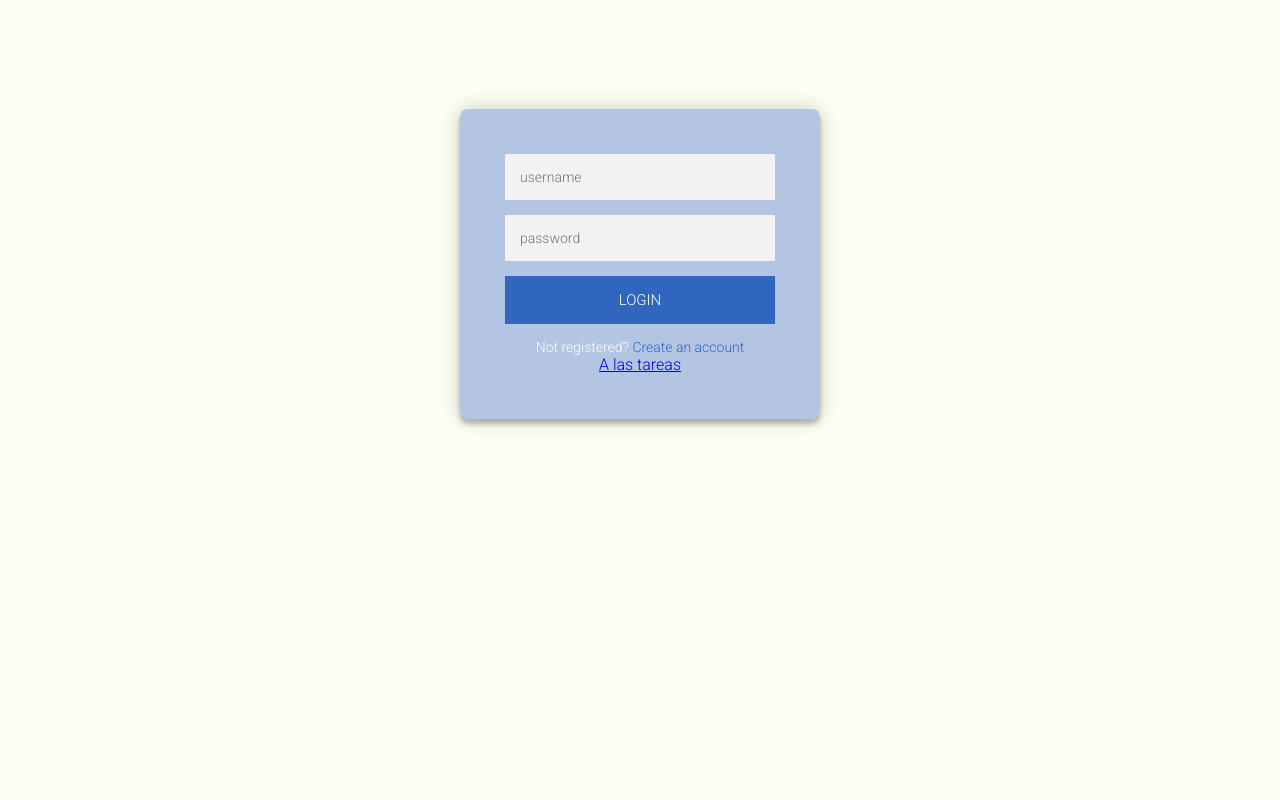
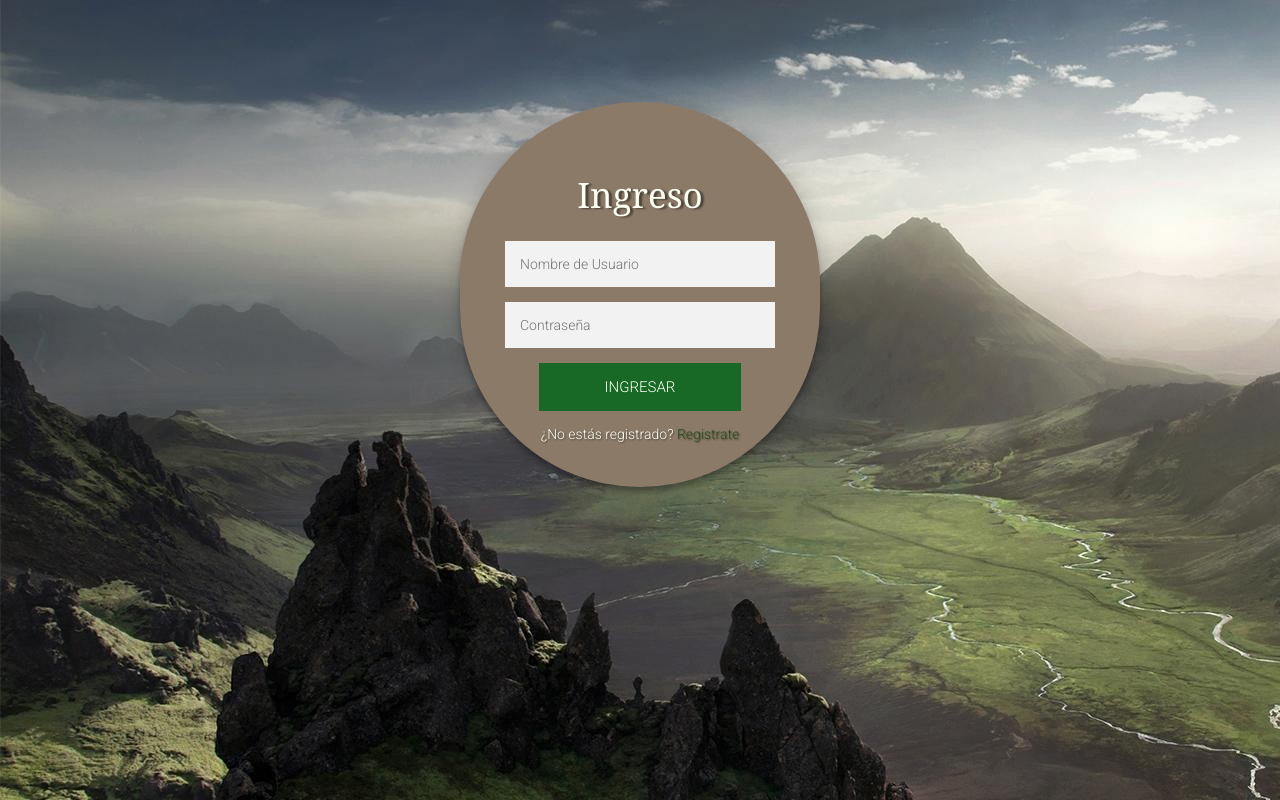
Before and after one commit to onlyG19/Control2_TBD2023, a Vue app in the folder src/frontend/: page / in a window 1280 px wide. Built offline with nearby package versions, Linux system fonts and the light colour scheme.

Commit message:
[Maximiliano Ormeño] - Fix Login
Se arregla el error que hacía que la solicitud desde el login no enviara parámetros, Se prueba un nuevo estilo para el login

```diff
--- a/src/frontend/index.html
+++ b/src/frontend/index.html
@@ -6,7 +6,7 @@
     <meta name="viewport" content="width=device-width, initial-scale=1.0">
     <title>My To-Do</title>
   </head>
-  <body>
+  <body style="margin: 0;">
     <div id="app"></div>
     <script type="module" src="/src/main.js"></script>
   </body>
--- a/src/frontend/src/assets/main.css
+++ /dev/null
@@ -1,3 +0,0 @@
-.title{
-    color: turquoise;
-}
--- a/src/frontend/src/views/Login.vue
+++ b/src/frontend/src/views/Login.vue
@@ -1,11 +1,13 @@
 <template>
+  <body>
     <div class="login-page">
       <div class="form">
         <form class="register-form" v-show="!login">
+          <h1 class="title">Registro</h1>
           <input
             class="error-input"
             type="text"
-          placeholder="username"
+            placeholder="Nombre de Usuario"
             v-model="username"
             @blur="v$.username.$touch"
           />
@@ -17,7 +19,7 @@
           <input
             class="error-input"
             type="password"
-          placeholder="password"
+            placeholder="Contraseña"
             v-model="password"
             @blur="v$.password.$touch"
           />
@@ -26,7 +28,7 @@
               Se necesita contraseña
             </p>
           </div>
-        <input
+          <!-- <input
             class="error-input"
             type="text"
             placeholder="email address"
@@ -35,112 +37,35 @@
           />
           <div class="error-div">
             <p class="error-text" v-show="v$.email.$error">Se necesita correo</p>
-        </div>
-        <button @click.prevent="registerUser">create</button>
+          </div> -->
+          <button @click.prevent="registerUser">Registro</button>
           <p class="message">
-          Already registered? <a href="#" @click="changeClean">Sign In</a>
+            ¿Ya estás registrado? <a href="#" @click="changeClean">Ingresar</a>
           </p>
         </form>
 
         <form class="login-form" v-show="login">
-        <input type="text" placeholder="username" />
+          <h1 class="title">Ingreso</h1>
+          <input type="text" placeholder="Nombre de Usuario" v-model="usernamel"/>
           <div class="error-div">
             <p class="error-text" v-show="false">Usuario ingresado no existe</p>
           </div>
-        <input type="password" placeholder="password" />
+          <input type="password" placeholder="Contraseña" v-model="passwordl"/>
           <div class="error-div">
-          <p class="error-text" v-show="false">
+            <p class="error-text" v-show="false" >
               La contraseña no coincide con el usuario
             </p>
           </div>
-        <button @click.prevent="loginUser">login</button>
+          <button @click.prevent="loginUser">Ingresar</button>
           <p class="message">
-          Not registered?
-          <a href="#" @click="login = !login">Create an account</a>
+            ¿No estás registrado?
+            <a href="#" @click="login = !login">Registrate</a>
           </p>
-        <a href="/Task">A las tareas</a>
         </form>
       </div>
     </div>
+  </body>
 </template>
-
-<style>
-@import url(https://fonts.googleapis.com/css?family=Roboto:300);
-
-.login-page {
-  width: 360px;
-  padding: 8% 0 0;
-  margin: auto;
-}
-.error-div {
-  height: 15px;
-}
-.error-text {
-  font-size: 75%;
-  color: #eb2f06;
-  margin: 0;
-  text-align: left;
-  line-height: 1;
-}
-.form {
-  position: relative;
-  z-index: 1;
-  background: #b4c5e4;
-  max-width: 360px;
-  margin: 0 auto 100px;
-  padding: 45px;
-  text-align: center;
-  border-radius: 0.5rem;
-  box-shadow: 0 0 20px 0 rgba(0, 0, 0, 0.2), 0 5px 5px 0 rgba(0, 0, 0, 0.24);
-}
-.form input {
-  font-family: "Roboto", sans-serif;
-  outline: 0;
-  background: #f2f2f2;
-  width: 100%;
-  border: 0;
-  padding: 15px;
-  box-sizing: border-box;
-  font-size: 14px;
-}
-.form button {
-  font-family: "Roboto", sans-serif;
-  text-transform: uppercase;
-  outline: 0;
-  background: #3066be;
-  width: 100%;
-  border: 0;
-  padding: 15px;
-  color: #fbfff1;
-  font-size: 15px;
-  -webkit-transition: all 0.3 ease;
-  transition: all 0.3 ease;
-  cursor: pointer;
-}
-.form button:hover,
-.form button:active,
-.form button:focus {
-  background: #090c9b;
-}
-.form .message {
-  margin: 15px 0 0;
-  color: #fbfff1;
-  font-size: 14px;
-}
-.form .message a {
-  color: #3066be;
-  text-decoration: none;
-}
-.form .register-form {
-  display: block;
-}
-body {
-  background-color: #fbfff1;
-  font-family: "Roboto", sans-serif;
-  -webkit-font-smoothing: antialiased;
-  -moz-osx-font-smoothing: grayscale;
-}
-</style>
 
 <script>
 /*
@@ -161,6 +86,8 @@ export default {
       email: "",
       password: "",
       login: true,
+      usernamel: "",
+      passwordl:""
     };
   },
   validations() {
@@ -200,8 +127,8 @@ export default {
 
     async loginUser() {
       const userData = {
-        nombre: this.username,
-        password: this.password,
+        nombre: this.usernamel,
+        password: this.passwordl,
       };
 
       try {
@@ -217,13 +144,14 @@ export default {
 
           // Redirige al usuario a la página principal o a donde desees después del inicio de sesión
           // Puedes usar Vue Router para manejar la navegación
-          this.$router.push("/dashboard"); // Reemplaza '/dashboard' con la ruta de tu página principal
+          this.$router.push("/task"); // Reemplaza '/dashboard' con la ruta de tu página principal
         } else {
           console.error("Error en el inicio de sesión");
         }
       } catch (error) {
         console.log("Error en la solicitud");
         console.log(error);
+        alert("Credenciales incorrectas, Ingrese nuevamente");
       }
     },
   },
@@ -232,57 +160,106 @@ export default {
 /*
   ###### FIN VALIDACIONES ##########
 */
-// Obtener todos los elementos con la clase "message a"
-var messageLinks = document.querySelectorAll(".message a");
+</script>
 
-// Agregar un controlador de eventos de clic a cada enlace
-messageLinks.forEach(function (link) {
-  link.addEventListener("click", function () {
-    // Obtener todos los elementos <form>
-    var forms = document.querySelectorAll("form");
+<style scoped>
+@import url(https://fonts.googleapis.com/css?family=Roboto:300);
 
-    // Iterar a través de los elementos <form> y aplicar la animación a cada uno
-    forms.forEach(function (form) {
-      // Obtener el estilo actual del formulario
-      var computedStyle = window.getComputedStyle(form);
-
-      // Obtener la altura actual y la opacidad actual
-      var currentHeight = parseFloat(computedStyle.height);
-      var currentOpacity = parseFloat(computedStyle.opacity);
-
-      // Definir la velocidad de la animación (puedes ajustarla según tus necesidades)
-      var animationSpeed = 300; // milisegundos
-
-      // Verificar si el formulario está visible o oculto
-      if (currentHeight > 0 && currentOpacity > 0) {
-        // Si está visible, ocultarlo gradualmente
-        var targetHeight = 0;
-        var targetOpacity = 0;
-      } else {
-        // Si está oculto, mostrarlo gradualmente
-        var targetHeight = form.scrollHeight;
-        var targetOpacity = 1;
+body {
+  text-shadow: 1px 1px 2px rgba(0,0,0,0.47);
+  font-family: "Roboto", sans-serif;
+  -webkit-font-smoothing: antialiased;
+  -moz-osx-font-smoothing: grayscale;
+  margin: 0;
+  /* background-color: #3c3744; */
+  background-image: url('../img/Mountains.jpg');
+  min-height: 100vh;
+  overflow: hidden;
+}
+.login-page {
+  width: 360px;
+  padding: 8% 0 0;
+  margin: auto;
+}
+.error-div {
+  height: 15px;
+}
+.error-text {
+  font-size: 75%;
+  color: #eb2f06;
+  margin: 0;
+  text-align: left;
+  line-height: 1;
+}
+.form {
+  position: relative;
+  z-index: 1;
+  background: #8C7A69;
+  max-width: 360px;
+  margin: 0 auto 100px;
+  padding: 45px;
+  text-align: center;
+  border-radius: 15rem;
+  box-shadow: 0 0 20px 0 rgba(0, 0, 0, 0.2), 0 5px 5px 0 rgba(0, 0, 0, 0.24);
+}
+.form input {
+  font-family: "Roboto", sans-serif;
+  outline: 0;
+  background: #f2f2f2;
+  width: 100%;
+  border: 0;
+  padding: 15px;
+  box-sizing: border-box;
+  font-size: 14px;
+}
+.form button {
+  font-family: "Roboto", sans-serif;
+  text-transform: uppercase;
+  outline: 0;
+  background: #186826;
+  width: 75%;
+  border: 0;
+  padding: 15px;
+  color: #fbfff1;
+  font-size: 15px;
+  -webkit-transition: all 0.3 ease;
+  transition: all 0.3 ease;
+  cursor: pointer;
+}
+.form button:hover,
+.form button:active,
+.form button:focus {
+  background: #16A294;
+}
+.form .message {
+  margin: 15px 0 0;
+  color: #fbfff1;
+  font-size: 14px;
+  font-family: "Roboto", sans-serif;
+  -webkit-font-smoothing: antialiased;
+  -moz-osx-font-smoothing: grayscale;
+  text-shadow: 1px 1px 2px rgba(0,0,0,0.47);
+}
+.form .message a {
+  color: #254f18;
+  text-decoration: none;
+  font-family: "Roboto", sans-serif;
+  -webkit-font-smoothing: antialiased;
+  -moz-osx-font-smoothing: grayscale;
+  text-shadow: 1px 1px 2px rgba(0,0,0,0.47);
+}
+.form .register-form {
+  display: block;
+}
+.title {
+  /* font-family: "Roboto", sans-serif; */
+  font-family: Georgia, serif;
+  font-weight: 400;
+  font-size: 35px;
+  -webkit-font-smoothing: antialiased;
+  -moz-osx-font-smoothing: grayscale;
+  color: #fbfff1;
+  text-shadow: 3px 1px 2px rgba(0,0,0,0.47);
 }
 
-      // Animar la altura y la opacidad del formulario
-      var startTime = null;
-      function animate(time) {
-        if (!startTime) startTime = time;
-        var progress = (time - startTime) / animationSpeed;
-        if (progress < 1) {
-          form.style.height =
-            currentHeight + (targetHeight - currentHeight) * progress + "px";
-          form.style.opacity =
-            currentOpacity + (targetOpacity - currentOpacity) * progress;
-          requestAnimationFrame(animate);
-        } else {
-          form.style.height = targetHeight + "px";
-          form.style.opacity = targetOpacity;
-        }
-      }
-
-      requestAnimationFrame(animate);
-    });
-  });
-});
-</script>
+</style>
--- a/src/frontend/src/views/Task.vue
+++ b/src/frontend/src/views/Task.vue
@@ -28,9 +28,7 @@
 
 </script>
 
-<style>
-
-
+<style scoped>
 header {
   color: #fbfff1;
   background-color: #3066be;
```
Also changed, not shown: src/frontend/src/img/Mountains.jpg (added). Lines whose indentation alone changed are shown as unchanged.
